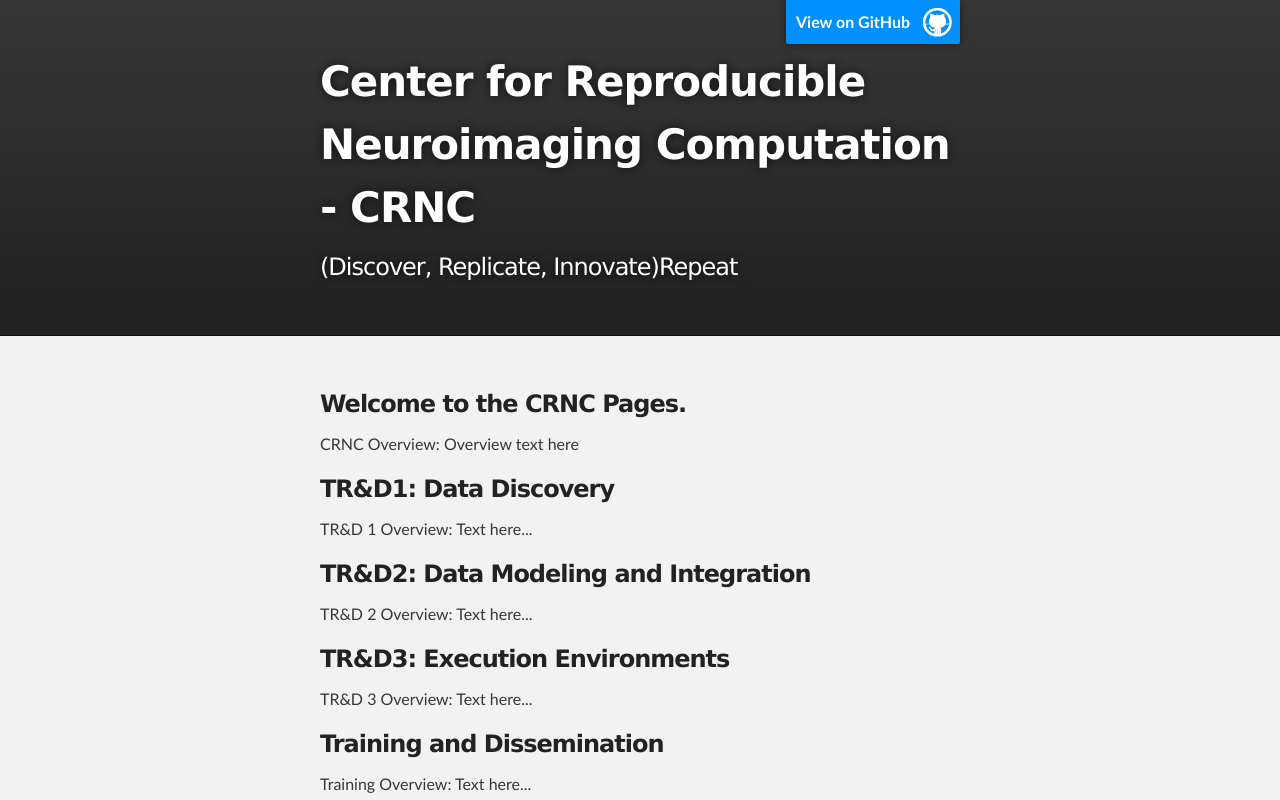
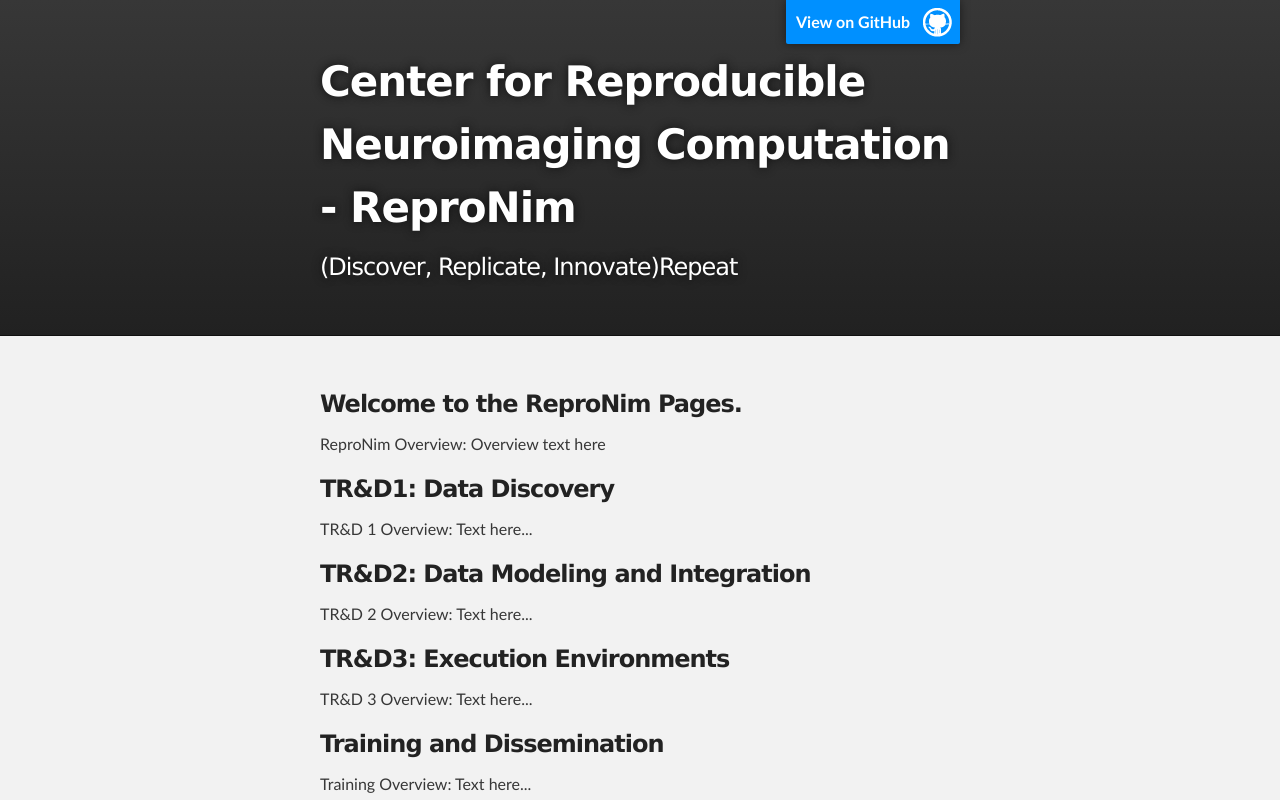
Before and after one commit to ReproNim/repronim.github.io, a plain HTML site: page index.html in a window 1280 px wide. Shown: the top 800 px of the page. Drawn offline with Linux system fonts and the light colour scheme.

Commit message:
BF: CRNC -> ReproNim

```diff
--- a/index.html
+++ b/index.html
@@ -8,7 +8,7 @@
 
     <link rel="stylesheet" type="text/css" media="screen" href="stylesheets/stylesheet.css">
 
-    <title>Center for Reproducible Neuroimaging Computation - CRNC</title>
+    <title>Center for Reproducible Neuroimaging Computation - ReproNim</title>
   </head>
 
   <body>
@@ -16,9 +16,9 @@
     <!-- HEADER -->
     <div id="header_wrap" class="outer">
         <header class="inner">
-          <a id="forkme_banner" href="https://github.com/CRNC">View on GitHub</a>
+          <a id="forkme_banner" href="https://github.com/ReproNim">View on GitHub</a>
 
-          <h1 id="project_title">Center for Reproducible Neuroimaging Computation - CRNC
+          <h1 id="project_title">Center for Reproducible Neuroimaging Computation - ReproNim
           <h2 id="project_tagline">(Discover, Replicate, Innovate)Repeat</h2>
 
         </header>
@@ -28,9 +28,9 @@
     <div id="main_content_wrap" class="outer">
       <section id="main_content" class="inner">
         <h3>
-<a id="welcome-to-github-pages" class="anchor" href="#welcome-to-github-pages" aria-hidden="true"><span aria-hidden="true" class="octicon octicon-link"></span></a>Welcome to the CRNC Pages.</h3>
+<a id="welcome-to-github-pages" class="anchor" href="#welcome-to-github-pages" aria-hidden="true"><span aria-hidden="true" class="octicon octicon-link"></span></a>Welcome to the ReproNim Pages.</h3>
 
-<p> CRNC Overview: Overview text here </p>
+<p> ReproNim Overview: Overview text here </p>
 
 <h3>
 <a id="designer-templates" class="anchor" href="#designer-templates" aria-hidden="true"><span aria-hidden="true" class="octicon octicon-link"></span></a>TR&D1: Data Discovery</h3>
```
